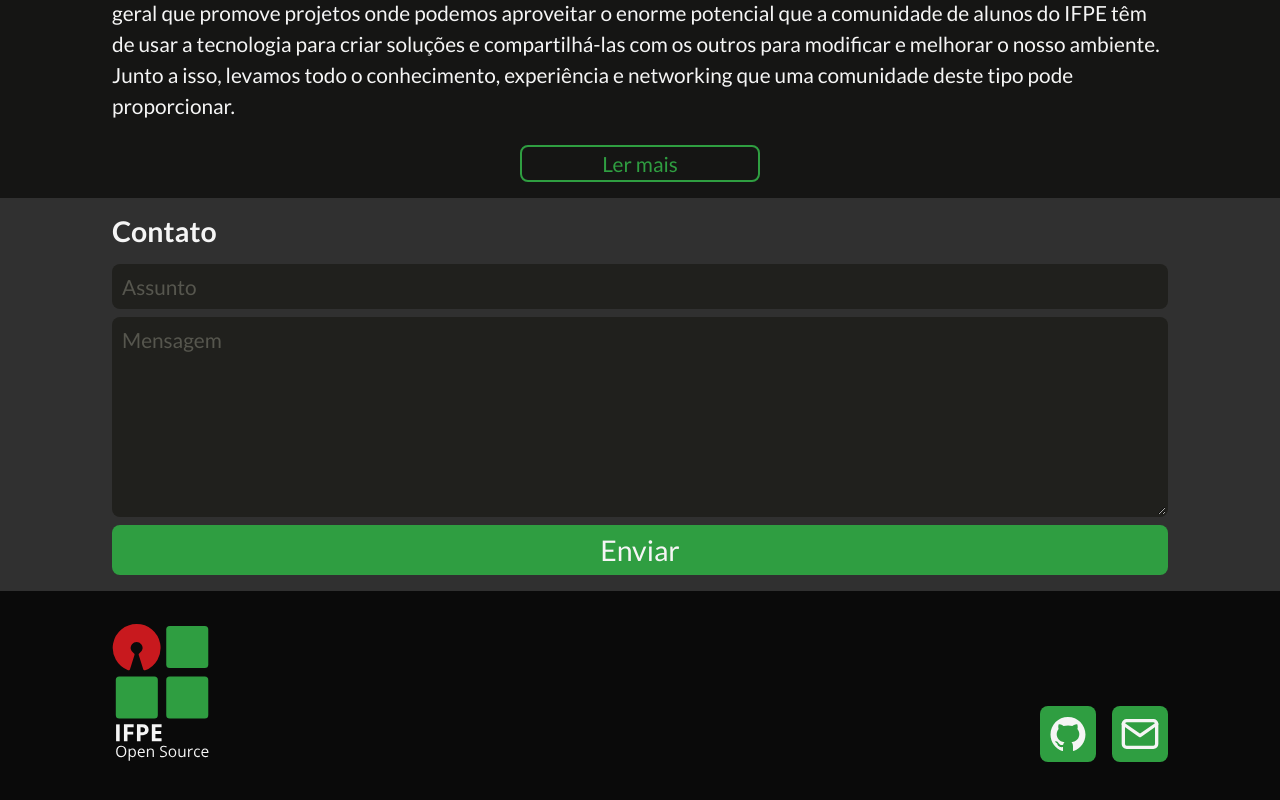
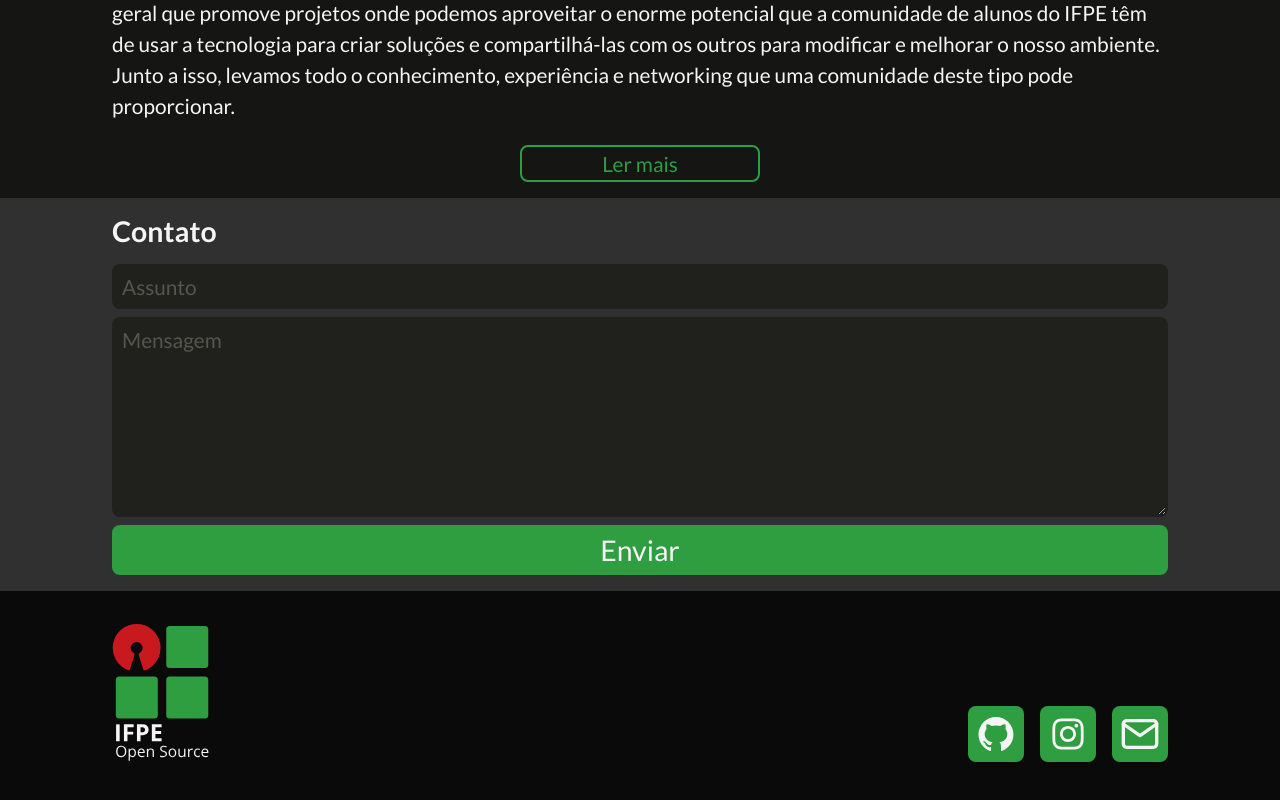
Before and after one commit to ifpeopensource/ifpeopensource.com.br, a Next.js app: page / in a window 1280 px wide. Shown: the part 1552-2352 px from the top of the page. Built offline with nearby package versions, Linux system fonts and the light colour scheme.

Commit message:
Adiciona icone do Instagram

```diff
--- a/src/components/Footer/index.tsx
+++ b/src/components/Footer/index.tsx
@@ -1,8 +1,7 @@
 /* eslint-disable object-curly-newline */
 import { useContext } from 'react';
 import { ThemeContext } from 'styled-components';
-import Link from 'next/link';
-import { AiFillGithub as GithubIcon } from 'react-icons/ai';
+import { AiFillGithub as GithubIcon, AiOutlineInstagram as InstagramIcon } from 'react-icons/ai';
 import { FiMail as EmailIcon } from 'react-icons/fi';
 
 import { darkTheme } from '../../styles/theme';
@@ -34,6 +33,11 @@ const Footer: React.FC = () => {
             label="GitHub"
           />
           <SocialButton
+            href="https://www.instagram.com/ifpeopensource/"
+            Icon={InstagramIcon}
+            label="Instagram"
+          />
+          <SocialButton
             href="mailto:contato@ifpeopensource.com.br"
             Icon={EmailIcon}
             label="E-mail"
```
